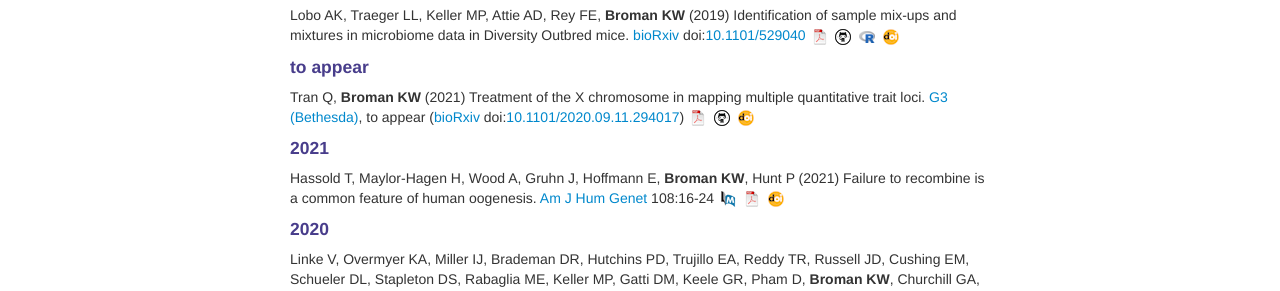
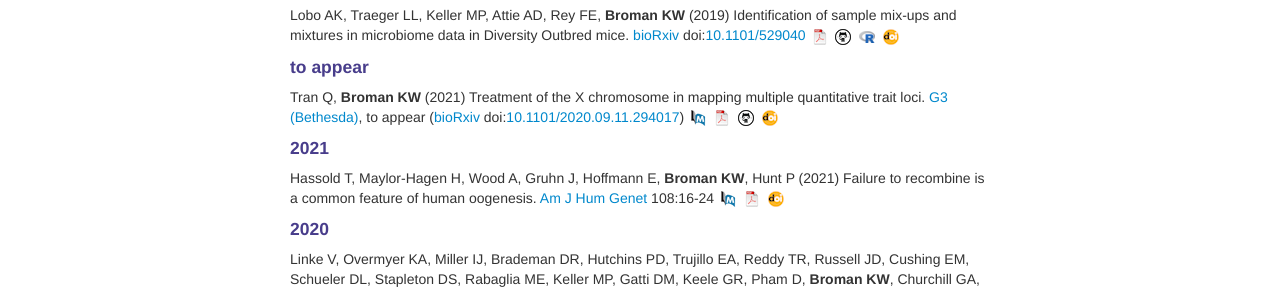
Before and after one commit to kbroman/kbroman.github.io, a Jekyll site: the page built from pubs.md, in a window 1280 px wide. Shown: the part 370-661 px from the top of the page. Built offline with Jekyll 4.4.1, drawn with Linux system fonts in a browser that asks for light colours.

Commit message:
pubs.md: pubmed link for qtl x paper

```diff
--- a/pubs.md
+++ b/pubs.md
@@ -49,6 +49,7 @@
 loci.
 [G3 (Bethesda)](https://www.g3journal.org), to appear
 ([bioRxiv](https://www.biorxiv.org) doi:[10.1101/2020.09.11.294017](https://doi.org/10.1101/2020.09.11.294017))
+[![PubMed](icons16/pubmed-icon.png)](https://pubmed.ncbi.nlm.nih.gov/33604671/)
 [![pdf](icons16/pdf-icon.png)](https://academic.oup.com/g3journal/advance-article-pdf/doi/10.1093/g3journal/jkab005/36037675/jkab005.pdf)
 [![GitHub](icons16/github-icon.png)](https://github.com/kbroman/Paper_qtlX)
 [![doi](icons16/doi-icon.png)](https://doi.org/10.1093/g3journal/jkab005)
```
